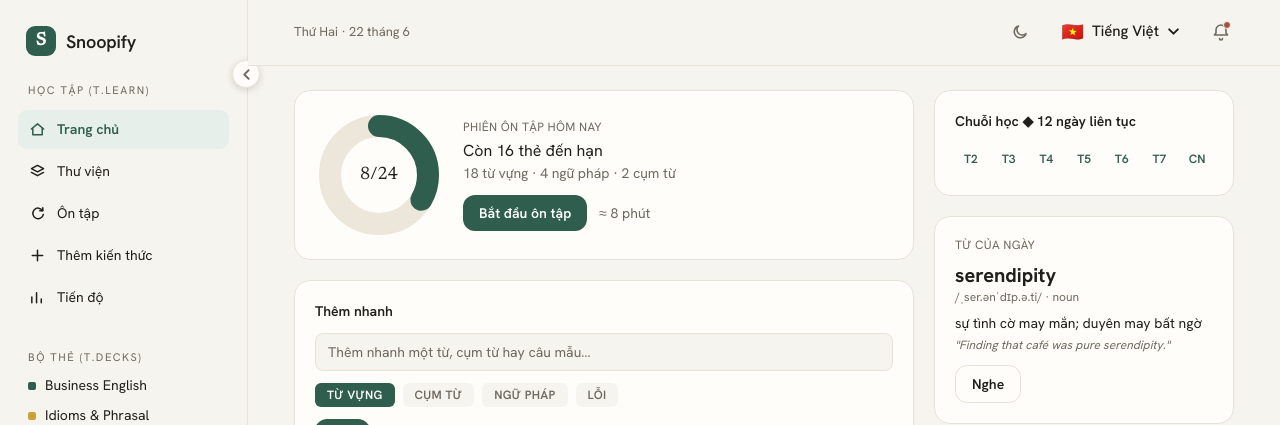
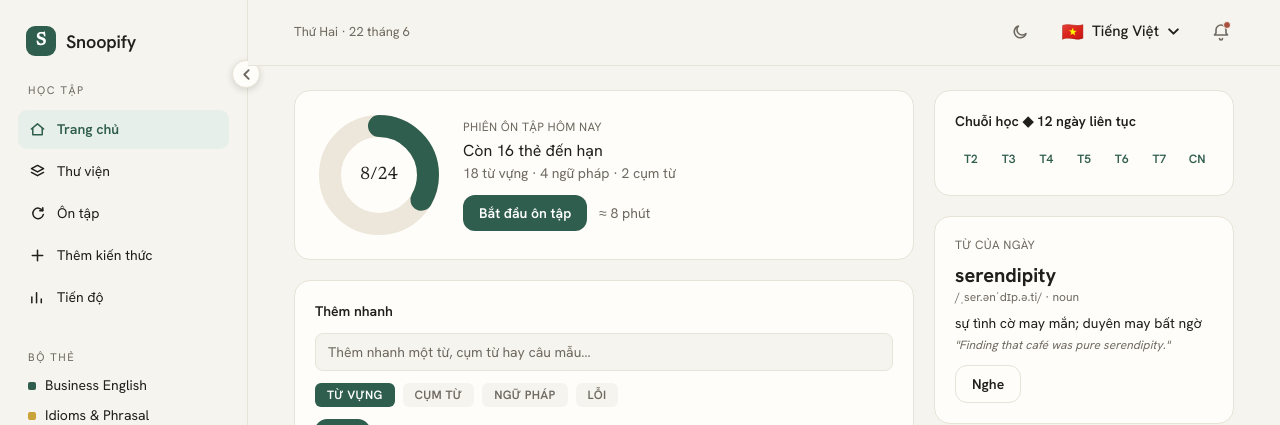
Before and after one commit to linhjr87/Snoopify, a React (Vite) app in the folder frontend/: page / in a window 1280 px wide. Shown: the top 425 px of the page. Built offline with nearby package versions, Linux system fonts and the light colour scheme.

Commit message:
fix: sidebar section labels show only translated text

```diff
--- a/frontend/src/components/layout/Sidebar.tsx
+++ b/frontend/src/components/layout/Sidebar.tsx
@@ -151,7 +151,7 @@ export function Sidebar() {
             padding: '0 10px 8px',
           }}
         >
-          {t.learn.toUpperCase()} (t.learn)
+          {t.learn.toUpperCase()}
         </div>
         {items.map((item) => {
           const isActive = item.to === '/'
@@ -193,7 +193,7 @@ export function Sidebar() {
             paddingBottom: 10,
           }}
         >
-          {t.decks.toUpperCase()} (t.decks)
+          {t.decks.toUpperCase()}
         </div>
         <div style={{ display: 'flex', flexDirection: 'column', gap: 9, fontSize: 14 }}>
           <div style={{ display: 'flex', alignItems: 'center', gap: 9, cursor: 'pointer' }}>
```
